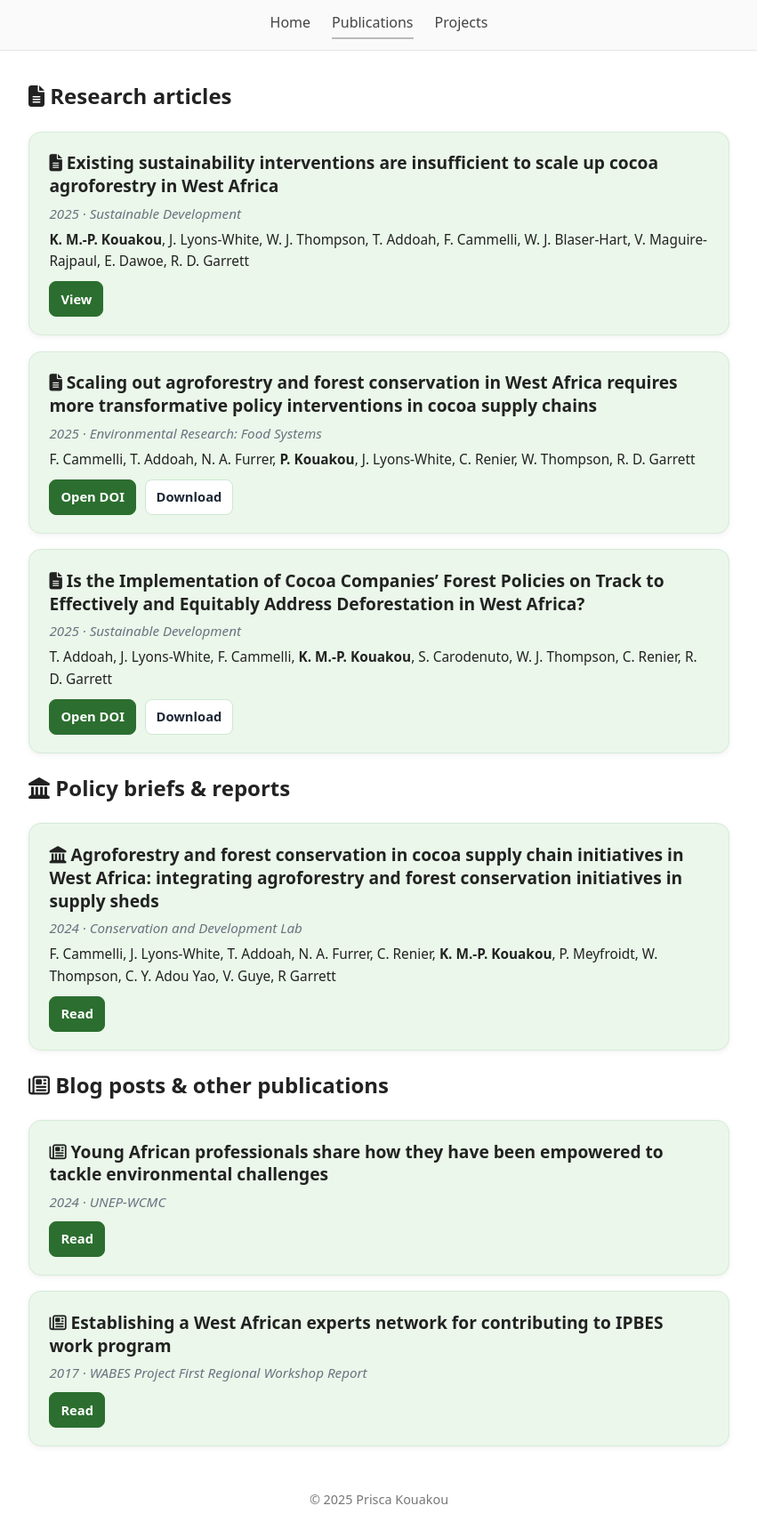
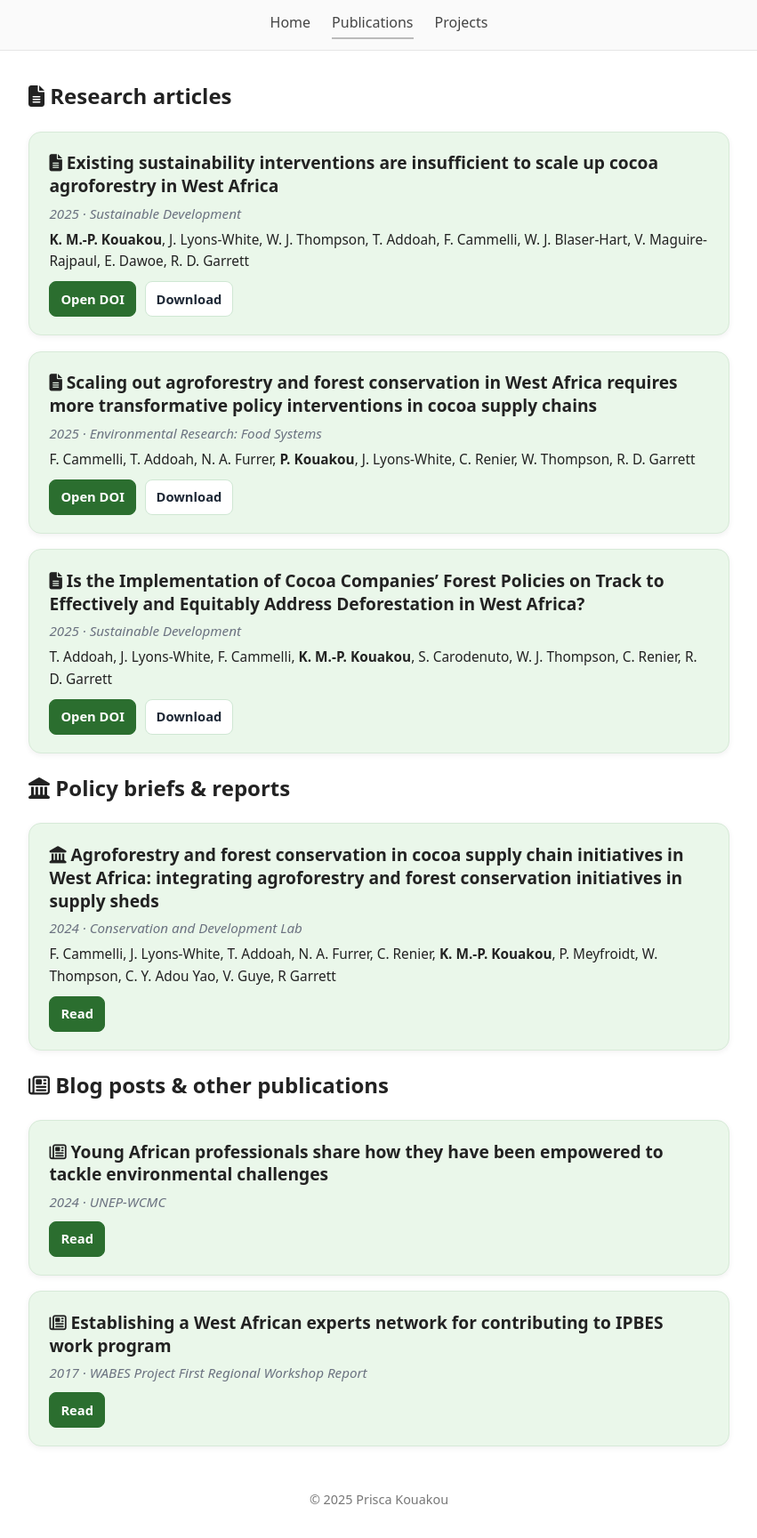
Before and after one commit to priscakmkouakou/priscakmkouakou.github.io, a Jekyll site: the page built from publications.md, in a window 1280 px wide. Shown: the whole page at 89% size, without its empty margins (214-1065 px from the left). Built offline with Jekyll 4.4.1, drawn with Linux system fonts in a browser that asks for light colours.

Commit message:
Update publications.md

```diff
--- a/publications.md
+++ b/publications.md
@@ -46,7 +46,8 @@ permalink: /publications/
       V. Maguire-Rajpaul, E. Dawoe, R. D. Garrett
     </div>
     <div class="pub-actions">
-      <a class="primary" href="https://www.repository.cam.ac.uk/handle/1810/389512" target="_blank" rel="noopener">View</a>
+        <a class="primary" href="https://doi.org/10.1002/sd.70266" target="_blank" rel="noopener">Open DOI</a>
+        <a href="https://onlinelibrary.wiley.com/doi/epdf/10.1002/sd.70266" target="_blank" rel="noopener">Download</a>
     </div>
   </article>
 
```
